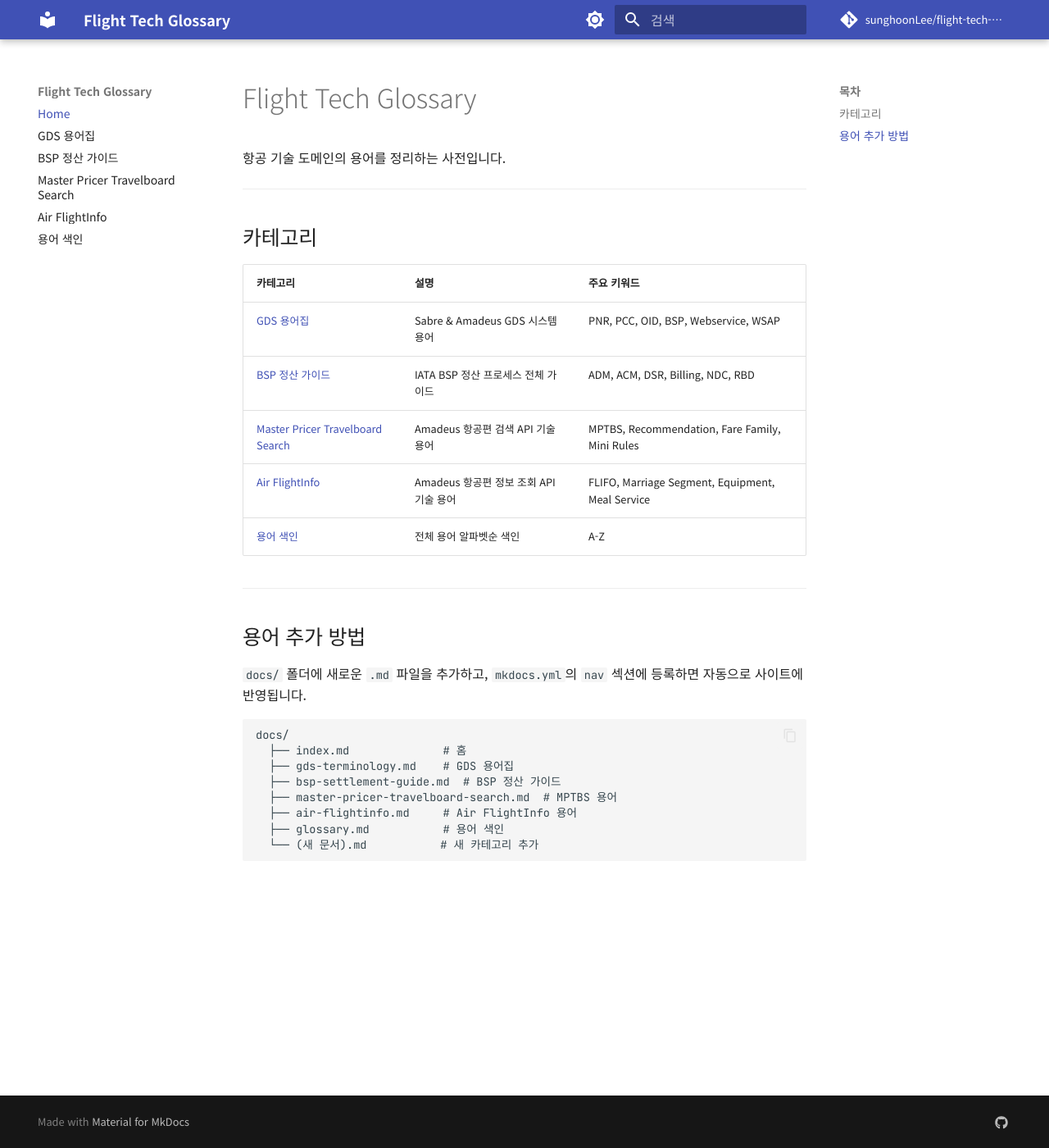
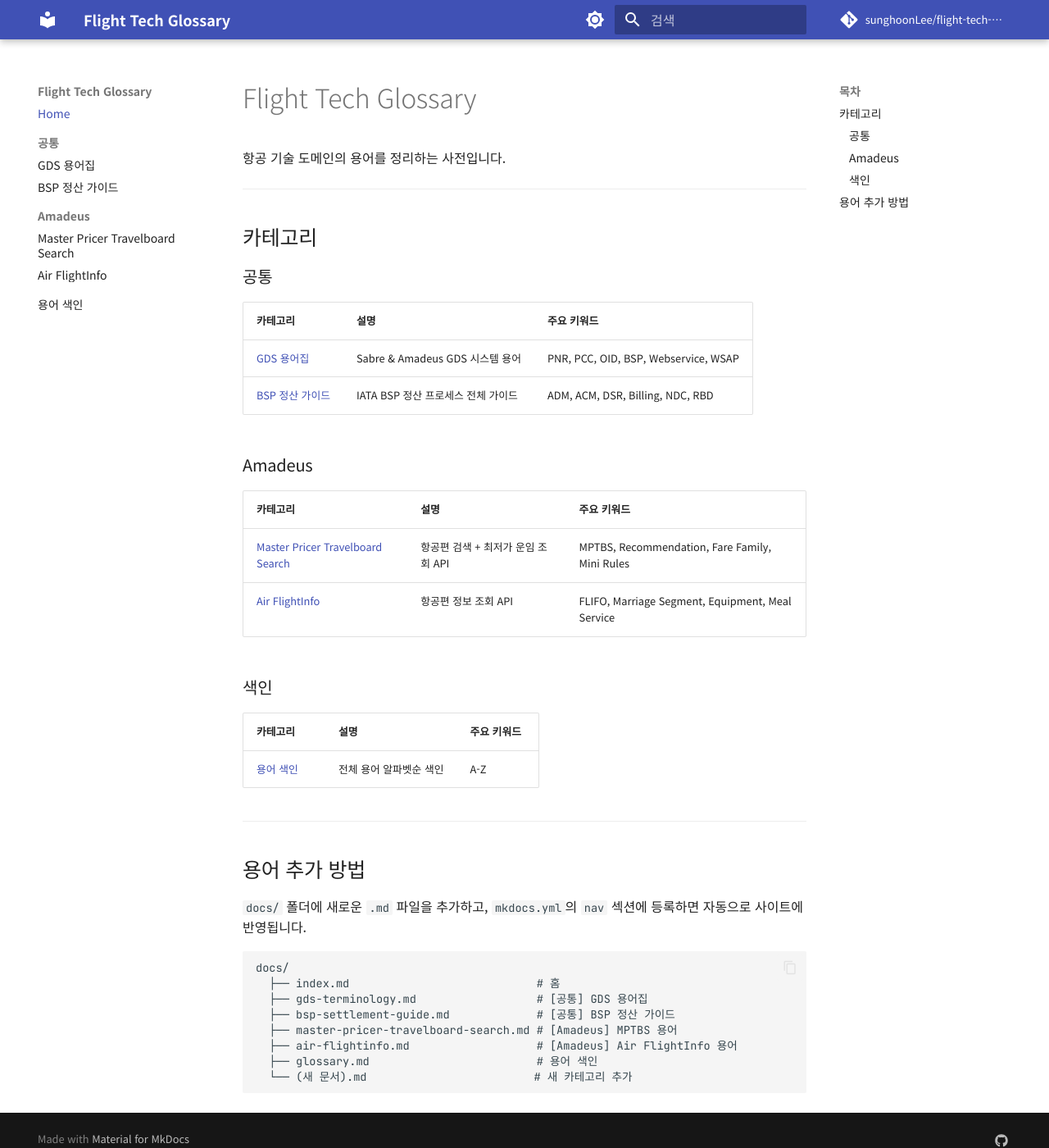
Before and after one commit to sunghoonLee/flight-tech-glossary, an MkDocs documentation site: the page built from docs/index.md, in a window 1280 px wide and 1400 px high. Shown: the whole window at 82% size. Built offline with MkDocs 1.6.1 and Material for MkDocs 9.7.7, drawn with Linux system fonts in a browser that asks for light colours; comment, search, counter and statistics services are not loaded.

Commit message:
Reorganize nav: 공통/Amadeus 대카테고리로 계층화
MPTBS, Air FlightInfo를 Amadeus 하위로, GDS/BSP를 공통 하위로 그룹화.

Co-Authored-By: Claude Opus 4.6 <noreply@anthropic.com>

````diff
--- a/docs/index.md
+++ b/docs/index.md
@@ -6,12 +6,24 @@
 
 ## 카테고리
 
+### 공통
+
 | 카테고리 | 설명 | 주요 키워드 |
 |---------|------|------------|
 | [GDS 용어집](gds-terminology.md) | Sabre & Amadeus GDS 시스템 용어 | PNR, PCC, OID, BSP, Webservice, WSAP |
 | [BSP 정산 가이드](bsp-settlement-guide.md) | IATA BSP 정산 프로세스 전체 가이드 | ADM, ACM, DSR, Billing, NDC, RBD |
-| [Master Pricer Travelboard Search](master-pricer-travelboard-search.md) | Amadeus 항공편 검색 API 기술 용어 | MPTBS, Recommendation, Fare Family, Mini Rules |
-| [Air FlightInfo](air-flightinfo.md) | Amadeus 항공편 정보 조회 API 기술 용어 | FLIFO, Marriage Segment, Equipment, Meal Service |
+
+### Amadeus
+
+| 카테고리 | 설명 | 주요 키워드 |
+|---------|------|------------|
+| [Master Pricer Travelboard Search](master-pricer-travelboard-search.md) | 항공편 검색 + 최저가 운임 조회 API | MPTBS, Recommendation, Fare Family, Mini Rules |
+| [Air FlightInfo](air-flightinfo.md) | 항공편 정보 조회 API | FLIFO, Marriage Segment, Equipment, Meal Service |
+
+### 색인
+
+| 카테고리 | 설명 | 주요 키워드 |
+|---------|------|------------|
 | [용어 색인](glossary.md) | 전체 용어 알파벳순 색인 | A-Z |
 
 ---
@@ -22,11 +34,11 @@
 
 ```
 docs/
-  ├── index.md              # 홈
-  ├── gds-terminology.md    # GDS 용어집
-  ├── bsp-settlement-guide.md  # BSP 정산 가이드
-  ├── master-pricer-travelboard-search.md  # MPTBS 용어
-  ├── air-flightinfo.md     # Air FlightInfo 용어
-  ├── glossary.md           # 용어 색인
-  └── (새 문서).md           # 새 카테고리 추가
+  ├── index.md                            # 홈
+  ├── gds-terminology.md                  # [공통] GDS 용어집
+  ├── bsp-settlement-guide.md             # [공통] BSP 정산 가이드
+  ├── master-pricer-travelboard-search.md # [Amadeus] MPTBS 용어
+  ├── air-flightinfo.md                   # [Amadeus] Air FlightInfo 용어
+  ├── glossary.md                         # 용어 색인
+  └── (새 문서).md                         # 새 카테고리 추가
 ```
--- a/mkdocs.yml
+++ b/mkdocs.yml
@@ -57,10 +57,12 @@ markdown_extensions:
 
 nav:
   - Home: index.md
-  - GDS 용어집: gds-terminology.md
-  - BSP 정산 가이드: bsp-settlement-guide.md
-  - Master Pricer Travelboard Search: master-pricer-travelboard-search.md
-  - Air FlightInfo: air-flightinfo.md
+  - 공통:
+    - GDS 용어집: gds-terminology.md
+    - BSP 정산 가이드: bsp-settlement-guide.md
+  - Amadeus:
+    - Master Pricer Travelboard Search: master-pricer-travelboard-search.md
+    - Air FlightInfo: air-flightinfo.md
   - 용어 색인: glossary.md
 
 extra:
````
Also changed, not shown: README.md (+19 -7 lines).
